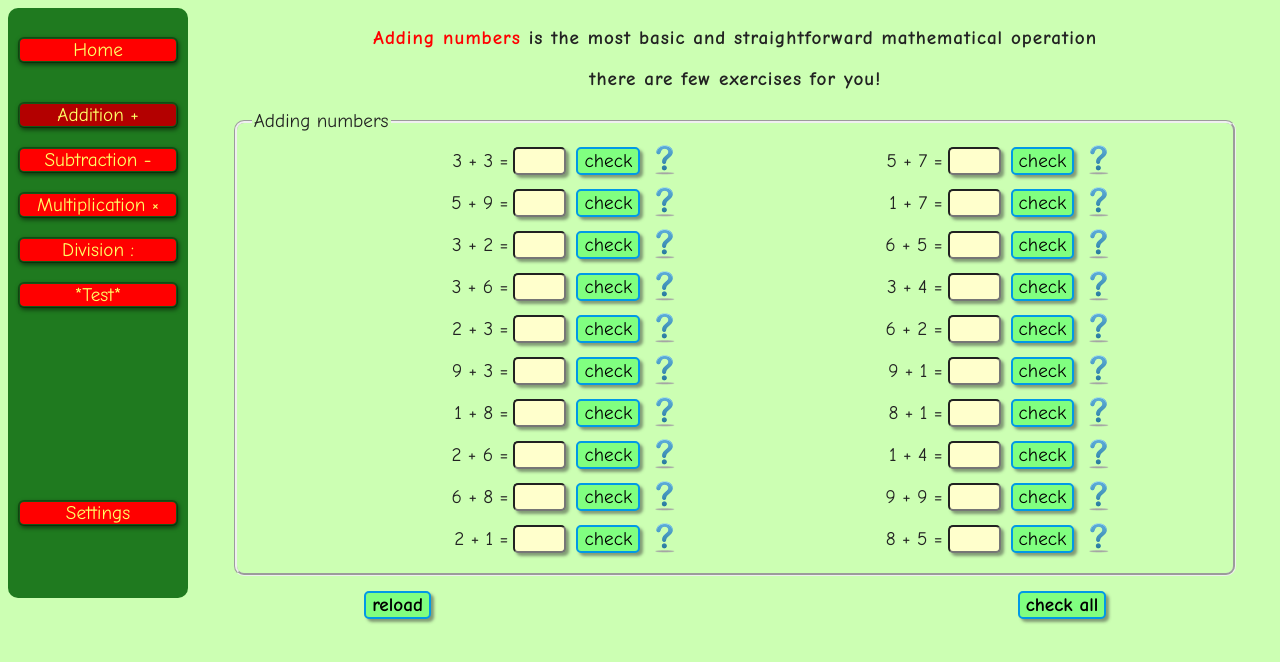
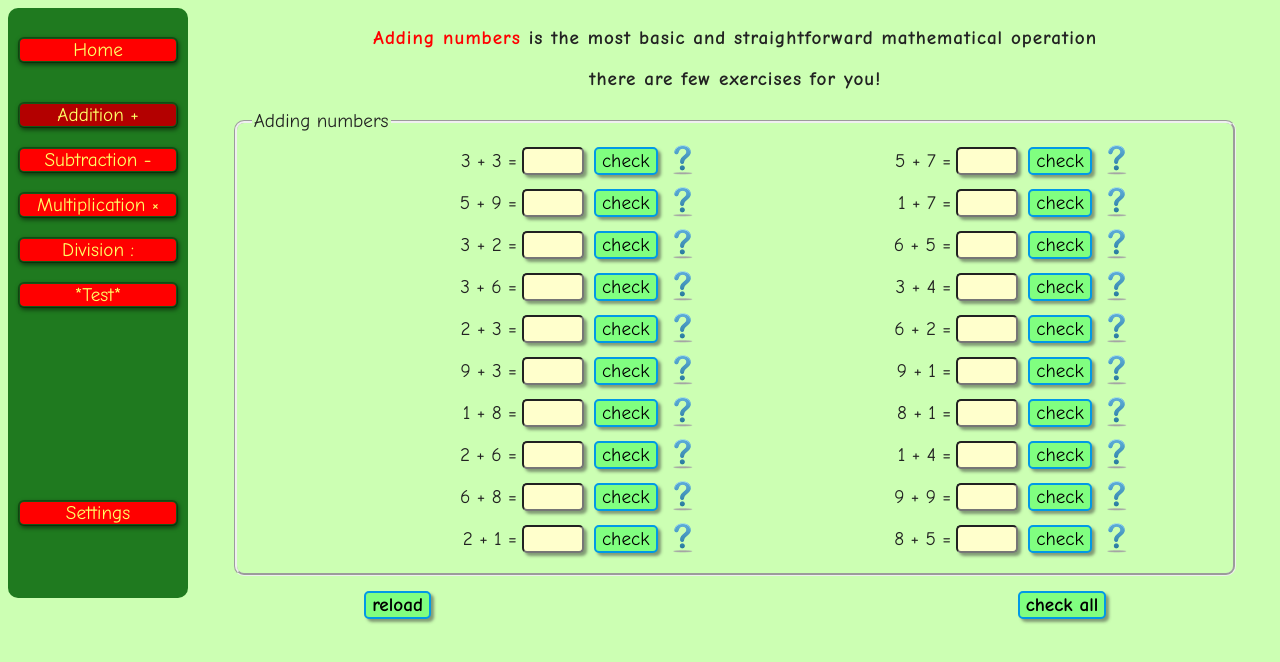
Before and after one commit to marcin80junic/Maths, a plain HTML site: page index.html in a window 1280 px wide. Both pictures are taken after a click on the link "Addition +". Drawn offline with Linux system fonts and the light colour scheme.

Commit message:
timer fix bug, text input fix width

```diff
--- a/css/style.css
+++ b/css/style.css
@@ -195,7 +195,6 @@ table {
 }
 
 td {
-  width: 40px;
   text-align: left;
 }
 
@@ -237,6 +236,7 @@ input {
 }
 
 input[type=text] {
+  width: 15%;
   background-color: #ffffcc;
 }
 
--- a/js/scripts.js
+++ b/js/scripts.js
@@ -101,6 +101,7 @@
     show: function(){
       this.container.html(this.state());
     },
+    setTimer: null,
     start: function(level){
       this.reset();
       var count = (level==0)? 500: ((level==1)? 300: 120);
@@ -116,7 +117,7 @@
         instance.secondsElapsed = elapsed;
         if (elapsed >= count+1) {
           $("#test").submit();
-          clearInterval(setTimer);
+          clearInterval(this.setTimer);
           return;
         }
         var secsElapsed = (elapsed + 60) % 60;
```
